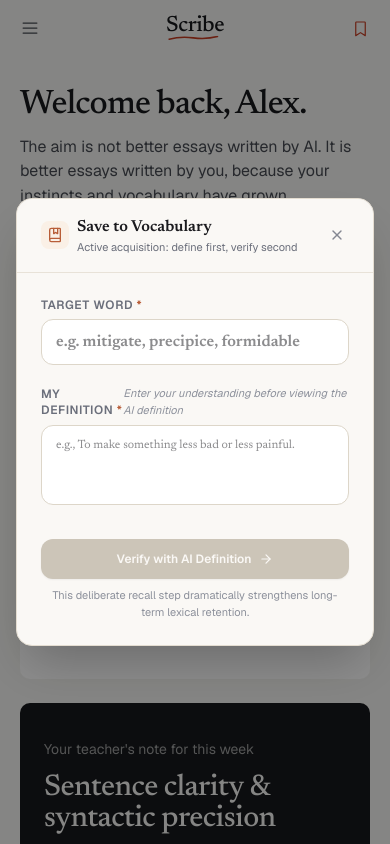
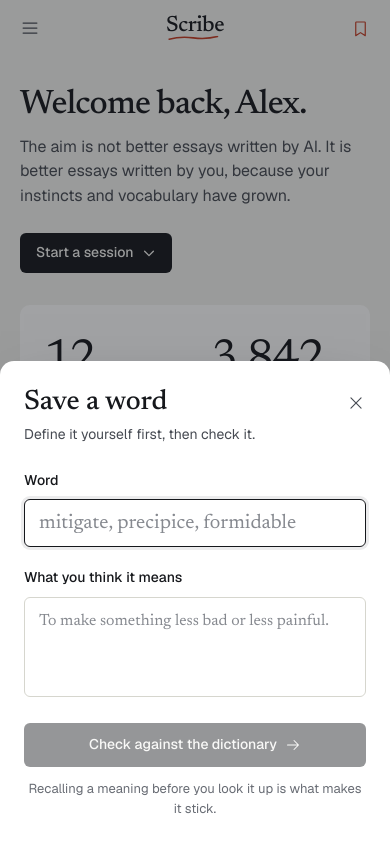
Before and after one commit to yitethio/scribe, a React (Vite) app: page / in a window 390 px wide. Both pictures are taken after a click on the button 360 px from the left and 28 px from the top of the page. Shown: the top 844 px of the page. Built offline with nearby package versions, Linux system fonts and the light colour scheme.

Commit message:
Add a shared dialog and rebuild the save-a-word flow on it
The dialog closes on Escape and backdrop, locks page scroll, labels
itself for screen readers and rises from the bottom on phones. The
capture form uses real labels, sentence-case copy and a segmented
confidence picker.

```diff
--- /dev/null
+++ b/src/components/ui/Dialog.jsx
@@ -0,0 +1,40 @@
+import React, { useEffect } from "react";
+
+// A modal surface: centred on desktop, rising from the bottom on phones,
+// or sliding in from the right as a drawer.
+export const Dialog = ({ onClose, labelledBy, variant = "center", width = "sm:max-w-lg", children }) => {
+  useEffect(() => {
+    const onKey = (e) => e.key === "Escape" && onClose();
+    document.addEventListener("keydown", onKey);
+    const { overflow } = document.body.style;
+    document.body.style.overflow = "hidden";
+    return () => {
+      document.removeEventListener("keydown", onKey);
+      document.body.style.overflow = overflow;
+    };
+  }, [onClose]);
+
+  const floating = "shadow-[0_24px_64px_-24px_rgb(22_24_28/0.5)]";
+
+  return (
+    <div
+      className={`fixed inset-0 z-50 flex ${
+        variant === "drawer" ? "justify-end" : "items-end sm:items-center justify-center sm:p-4"
+      }`}
+    >
+      <button className="fade absolute inset-0 bg-ink/40 cursor-default" aria-label="Close" onClick={onClose} />
+      <div
+        role="dialog"
+        aria-modal="true"
+        aria-labelledby={labelledBy}
+        className={
+          variant === "drawer"
+            ? `slide-in relative w-full max-w-md h-full bg-sheet flex flex-col ${floating}`
+            : `pop relative bg-sheet w-full ${width} rounded-t-[14px] sm:rounded-[12px] max-h-[92dvh] flex flex-col ${floating}`
+        }
+      >
+        {children}
+      </div>
+    </div>
+  );
+};
--- a/src/components/vocabulary/VocabCaptureModal.jsx
+++ b/src/components/vocabulary/VocabCaptureModal.jsx
@@ -1,12 +1,7 @@
 import React, { useState } from "react";
-import {
-  X,
-  BookMarked,
-  Sparkles,
-  CheckCircle2,
-  ArrowRight
-} from "lucide-react";
+import { X, CheckCircle, ArrowRight } from "@phosphor-icons/react";
 import { useScribe } from "../../store";
+import { Dialog } from "../ui/Dialog";
 
 // Built-in intelligent dictionary data for authentic feedback
 const DICTIONARY_DATABASE = {
@@ -134,182 +129,127 @@
   };
 
   return (
-    <div className="fixed inset-0 z-50 flex items-center justify-center p-4 bg-black/45 backdrop-blur-2xs animate-in fade-in duration-150">
-      <div className="bg-[#FAF8F5] border border-[#E4DDD1] rounded-2xl shadow-2xl w-full max-w-xl max-h-[90vh] overflow-y-auto">
-        {/* Header */}
-        <div className="px-6 py-4 border-b border-[#E8E2D8] flex items-center justify-between sticky top-0 bg-[#FAF8F5]/95 backdrop-blur-xs z-10">
-          <div className="flex items-center gap-2">
-            <div className="w-7 h-7 rounded-lg bg-[#FAF0E6] text-[#B85D38] flex items-center justify-center">
-              <BookMarked className="w-4 h-4" />
+    <Dialog onClose={onClose} labelledBy="capture-title" width="sm:max-w-xl">
+      <div className="px-6 pt-6 flex items-start justify-between gap-4">
+        <div>
+          <h2 id="capture-title" className="font-serif text-[28px] leading-tight font-medium">
+            Save a word
+          </h2>
+          <p className="mt-1 text-[14px] text-ink-2">Define it yourself first, then check it.</p>
         </div>
-            <div>
-              <h2 className="font-serif font-bold text-base text-[#1A1A1E]">
-                Save to Vocabulary
-              </h2>
-              <p className="text-[11px] text-[#6B6F7B]">
-                Active acquisition: define first, verify second
-              </p>
-            </div>
-          </div>
-          <button
-            onClick={onClose}
-            className="p-1 rounded-lg text-[#848792] hover:text-[#1A1A1E] hover:bg-[#EAE4D9]/60 transition-colors cursor-pointer"
-          >
-            <X className="w-4 h-4" />
+        <button onClick={onClose} className="btn btn-ghost btn-icon -mr-2" aria-label="Close">
+          <X size={18} />
         </button>
       </div>
 
-        {/* Form Body */}
-        <div className="p-6 space-y-5">
-          {/* Word Input */}
+      <div className="flex-1 overflow-y-auto p-6 space-y-5">
         <div>
-            <label className="block text-xs font-bold uppercase tracking-wider text-[#6B6F7B] mb-1.5">
-              Target Word <span className="text-[#B85D38]">*</span>
+          <label htmlFor="capture-word" className="block text-[14px] font-medium mb-2">
+            Word
           </label>
           <input
+            id="capture-word"
             type="text"
             value={word}
             onChange={(e) => setWord(e.target.value)}
-              placeholder="e.g. mitigate, precipice, formidable"
+            placeholder="mitigate, precipice, formidable"
             disabled={revealed}
-              className="w-full px-3.5 py-2.5 bg-white border border-[#DDD6C9] rounded-xl text-base font-serif font-semibold text-[#1A1A1E] focus:outline-hidden focus:border-[#1F2E3D] focus:ring-1 focus:ring-[#1F2E3D] transition-all disabled:bg-[#F2ECE1]/50"
+            autoFocus={!initialWord}
+            className="field font-serif text-[20px] h-12"
           />
         </div>
 
-          {/* Context Sentence (if available) */}
         {contextSentence && (
-            <div className="p-3 bg-[#F4EFE6] border border-[#E5DDD0] rounded-xl">
-              <div className="text-[10px] font-bold uppercase tracking-wider text-[#8A8D96] mb-1">
-                Context from your writing
-              </div>
-              <p className="font-serif italic text-xs text-[#3A3D44] leading-relaxed">
-                "{contextSentence}"
-              </p>
+          <div className="rounded-lg bg-paper p-4">
+            <div className="text-[13px] text-ink-3">Where you found it</div>
+            <p className="mt-1 font-serif italic text-[16px] leading-relaxed">&ldquo;{contextSentence}&rdquo;</p>
           </div>
         )}
 
-          {/* Step 1: User's Own Definition */}
-          <div className="space-y-1.5">
-            <div className="flex items-center justify-between">
-              <label className="text-xs font-bold uppercase tracking-wider text-[#6B6F7B]">
-                My Definition <span className="text-[#B85D38]">*</span>
+        <div>
+          <div className="flex items-baseline justify-between gap-3 mb-2">
+            <label htmlFor="capture-def" className="text-[14px] font-medium">
+              What you think it means
             </label>
-              <span className="text-[11px] text-[#8C909B] italic">
-                Enter your understanding before viewing the AI definition
-              </span>
+            <span className="text-[13px] text-ink-3 hidden sm:inline">Before you see the dictionary</span>
           </div>
           <textarea
+            id="capture-def"
             rows={3}
             value={userDefinition}
             onChange={(e) => setUserDefinition(e.target.value)}
-              placeholder="e.g., To make something less bad or less painful."
+            placeholder="To make something less bad or less painful."
             disabled={revealed}
-              className="w-full px-3.5 py-2.5 bg-white border border-[#DDD6C9] rounded-xl text-xs font-serif text-[#1A1A1E] leading-relaxed focus:outline-hidden focus:border-[#1F2E3D] focus:ring-1 focus:ring-[#1F2E3D] transition-all disabled:bg-[#F2ECE1]/50 resize-none"
+            autoFocus={!!initialWord}
+            className="field font-serif text-[16px] leading-relaxed resize-none"
           />
         </div>
 
-          {/* Reveal Button (if not yet revealed) */}
         {!revealed ? (
-            <div className="pt-2">
+          <div>
             <button
               type="button"
               onClick={handleReveal}
               disabled={!word.trim() || !userDefinition.trim()}
-                className="w-full flex items-center justify-center gap-2 py-3 px-4 bg-[#1F2E3D] hover:bg-[#15202B] disabled:bg-[#CCC5B8] disabled:cursor-not-allowed text-[#FAF8F5] text-xs font-semibold rounded-xl shadow-xs transition-all cursor-pointer"
+              className="btn btn-primary w-full h-11"
             >
-                <span>Verify with AI Definition</span>
-                <ArrowRight className="w-3.5 h-3.5" />
+              <span>Check against the dictionary</span>
+              <ArrowRight size={16} />
             </button>
-              <p className="text-[11px] text-center text-[#8C909B] mt-2">
-                This deliberate recall step dramatically strengthens long-term lexical retention.
+            <p className="mt-3 text-[13px] text-center text-ink-3">
+              Recalling a meaning before you look it up is what makes it stick.
             </p>
           </div>
         ) : (
-            /* Step 2: Revealed AI Definition & Analysis */
-            <div className="space-y-4 pt-2 border-t border-[#E8E2D8] animate-in fade-in slide-in-from-top-2 duration-200">
-              {/* Meaning & Part of speech */}
-              <div className="p-4 bg-white border border-[#E0D9CD] rounded-xl space-y-3">
-                <div className="flex items-center justify-between">
-                  <div className="flex items-center gap-2">
-                    <span className="font-serif font-bold text-lg text-[#1A1A1E]">
-                      {word}
-                    </span>
-                    <span className="text-xs px-2 py-0.5 rounded-full bg-[#EFE9DD] text-[#555861] font-medium">
-                      {definitionData.pos}
+          <div className="space-y-5 fade">
+            <div className="rounded-lg bg-paper p-5 space-y-4">
+              <div className="flex items-baseline justify-between gap-3">
+                <div className="flex items-baseline gap-2.5">
+                  <span className="font-serif text-[24px] font-medium">{word}</span>
+                  <span className="font-serif italic text-[15px] text-ink-3">{definitionData.pos.toLowerCase()}</span>
+                </div>
+                <span className="flex items-center gap-1 text-[13px] text-good">
+                  <CheckCircle size={15} weight="fill" />
+                  <span>In the dictionary</span>
                 </span>
               </div>
-                  <div className="flex items-center gap-1 text-[11px] font-semibold text-[#059669]">
-                    <CheckCircle2 className="w-3.5 h-3.5" />
-                    <span>Dictionary Verified</span>
+              <div>
+                <div className="text-[13px] text-ink-3">Meaning</div>
+                <p className="mt-1 font-serif text-[17px] leading-relaxed">{definitionData.correctDef}</p>
               </div>
-                </div>
-
               <div>
-                  <div className="text-[10px] font-bold uppercase tracking-wider text-[#8A8D96] mb-0.5">
-                    Correct Meaning
-                  </div>
-                  <p className="font-serif text-xs text-[#2A2D33] leading-relaxed">
-                    {definitionData.correctDef}
-                  </p>
-                </div>
-
-                {/* Common Usage & Collocations */}
-                <div>
-                  <div className="text-[10px] font-bold uppercase tracking-wider text-[#8A8D96] mb-1.5">
-                    Common Collocations
-                  </div>
-                  <div className="flex flex-wrap gap-1.5">
+                <div className="text-[13px] text-ink-3">Goes with</div>
+                <div className="mt-1.5 flex flex-wrap gap-1.5">
                   {definitionData.collocations.map((colloc, idx) => (
-                      <span
-                        key={idx}
-                        className="px-2 py-1 bg-[#F5F1E9] text-[#2C313C] rounded-md text-[11px] font-mono border border-[#E5DFD4]"
-                      >
+                    <span key={idx} className="tag bg-sheet font-serif text-[14.5px] h-7">
                       {colloc}
                     </span>
                   ))}
                 </div>
               </div>
-
-                {/* Exemplary sentence */}
               <div>
-                  <div className="text-[10px] font-bold uppercase tracking-wider text-[#8A8D96] mb-0.5">
-                    Literary Example
+                <div className="text-[13px] text-ink-3">In a sentence</div>
+                <p className="mt-1 font-serif italic text-[16px] text-ink-2">&ldquo;{definitionData.example}&rdquo;</p>
               </div>
-                  <p className="font-serif italic text-xs text-[#52555F] bg-[#FAF8F5] p-2.5 rounded-lg border border-[#EDE7DC]">
-                    "{definitionData.example}"
+              <p className="text-[14px] text-good">
+                Your meaning caught the core of it. Practice the phrases above to lock it in.
               </p>
             </div>
 
-                {/* Accuracy feedback comparing user's definition */}
-                <div className="p-2.5 rounded-lg bg-[#ECFDF5] border border-[#A7F3D0] text-[#065F46] text-xs flex items-start gap-2">
-                  <Sparkles className="w-3.5 h-3.5 shrink-0 mt-0.5" />
             <div>
-                    <span className="font-bold">Pedagogical check: </span>
-                    Your definition captured the core meaning effectively. Practicing its common collocations will lock it in.
-                  </div>
-                </div>
-              </div>
-
-              {/* Confidence Level */}
-              <div>
-                <label className="block text-xs font-bold uppercase tracking-wider text-[#6B6F7B] mb-1.5">
-                  Initial Confidence Level
-                </label>
-                <div className="grid grid-cols-3 gap-2">
+              <div className="text-[14px] font-medium mb-2">How well do you know it?</div>
+              <div className="seg w-full" role="group" aria-label="Confidence">
                 {[
-                    { key: "low", label: "Learning (Low)" },
-                    { key: "medium", label: "Familiar (Medium)" },
-                    { key: "high", label: "Mastered (High)" }
+                  { key: "low", label: "Still learning" },
+                  { key: "medium", label: "Familiar" },
+                  { key: "high", label: "I know it" }
                 ].map((lvl) => (
                   <button
                     key={lvl.key}
                     type="button"
                     onClick={() => setConfidence(lvl.key)}
-                      className={`py-2 px-3 text-xs rounded-xl font-medium border transition-all cursor-pointer ${
-                        confidence === lvl.key
-                          ? "bg-[#1F2E3D] text-[#FAF8F5] border-[#1F2E3D]"
-                          : "bg-white text-[#52555F] border-[#DDD6C9] hover:bg-[#F8F5EE]"
-                      }`}
+                    aria-pressed={confidence === lvl.key}
+                    className="seg-item flex-1"
                   >
                     {lvl.label}
                   </button>
@@ -317,27 +257,17 @@
               </div>
             </div>
 
-              {/* Final Actions */}
-              <div className="flex items-center gap-3 pt-2">
-                <button
-                  type="button"
-                  onClick={() => setRevealed(false)}
-                  className="px-4 py-2.5 text-xs font-medium text-[#6B6F7B] hover:text-[#1A1A1E] transition-colors cursor-pointer"
-                >
-                  Edit definition
+            <div className="flex items-center gap-3">
+              <button type="button" onClick={() => setRevealed(false)} className="btn btn-ghost">
+                Edit my meaning
               </button>
-                <button
-                  type="button"
-                  onClick={handleSave}
-                  className="flex-1 py-2.5 px-4 bg-[#B85D38] hover:bg-[#A04F2E] text-white text-xs font-semibold rounded-xl shadow-xs transition-all cursor-pointer"
-                >
-                  Save to Vocabulary Library
+              <button type="button" onClick={handleSave} className="btn btn-pen flex-1 h-11">
+                Save to my vocabulary
               </button>
             </div>
           </div>
         )}
       </div>
-      </div>
-    </div>
+    </Dialog>
   );
 };
```
Lines whose indentation alone changed are shown as unchanged.
